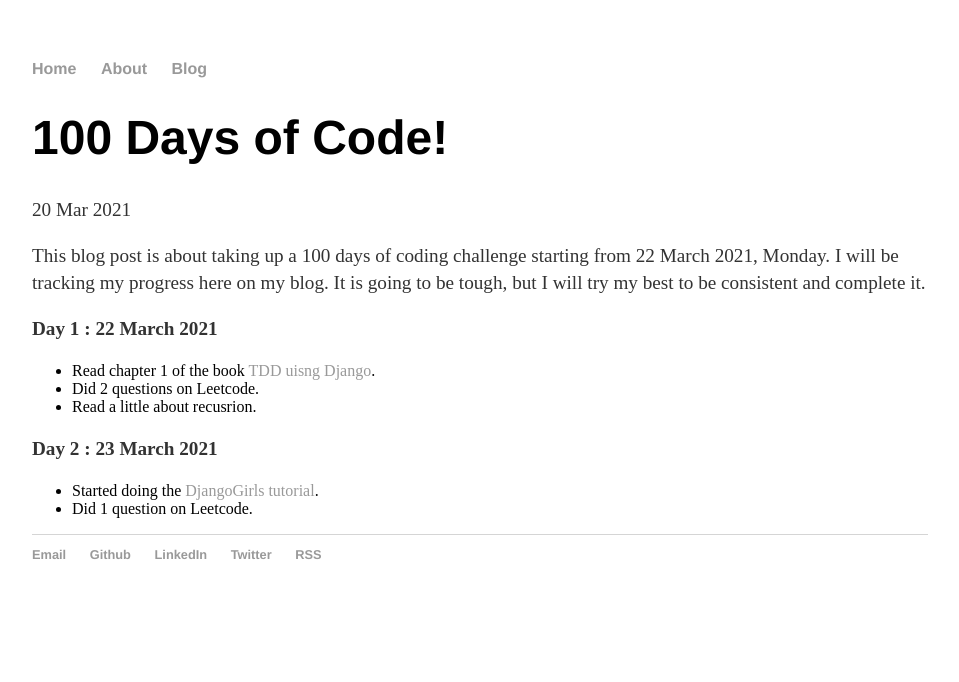
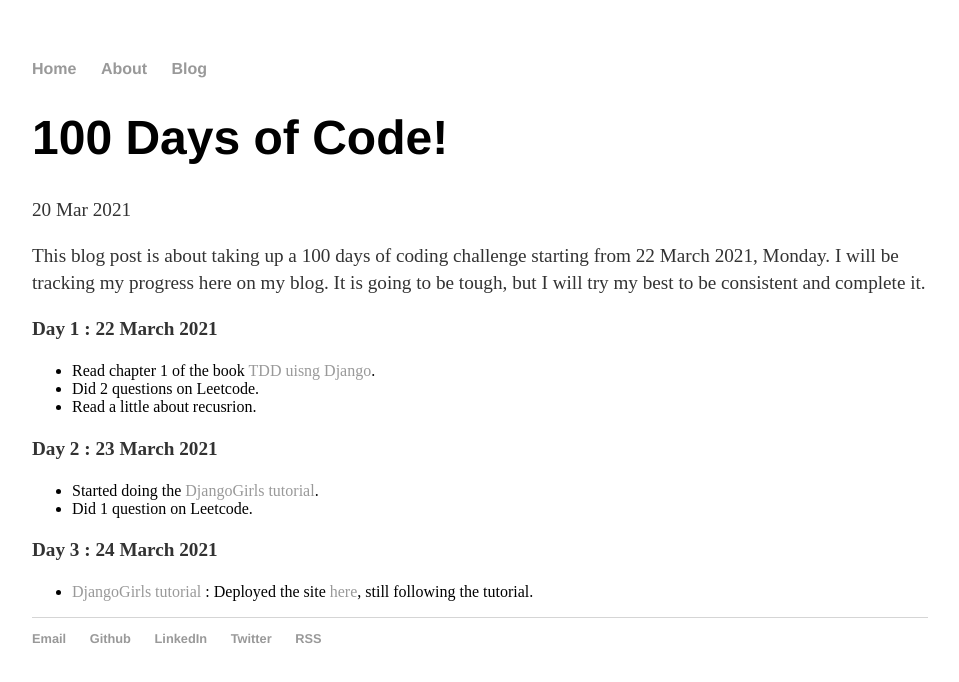
Before and after one commit to ssurbhi560/ssurbhi560.github.io, a Jekyll site: the page built from _posts/2021-03-20-100-Days-of-Code.md, in a window 1280 px wide. Shown: the top 682 px of the page, without its empty margins (160-1119 px from the left). Built offline with Jekyll 4.4.1, drawn with Linux system fonts in a browser that asks for light colours.

Commit message:
100 days of code : Day 3

```diff
--- a/_posts/2021-03-20-100-Days-of-Code.md
+++ b/_posts/2021-03-20-100-Days-of-Code.md
@@ -15,3 +15,7 @@ This blog post is about taking up a 100 days of coding challenge starting from 2
 
 - Started doing the [DjangoGirls tutorial](https://tutorial.djangogirls.org/en/).
 - Did 1 question on Leetcode.
+
+**Day 3 : 24 March 2021**
+
+- [DjangoGirls tutorial](https://tutorial.djangogirls.org/) : Deployed the site [here](https://blogsbook.pythonanywhere.com), still following the tutorial.
```
